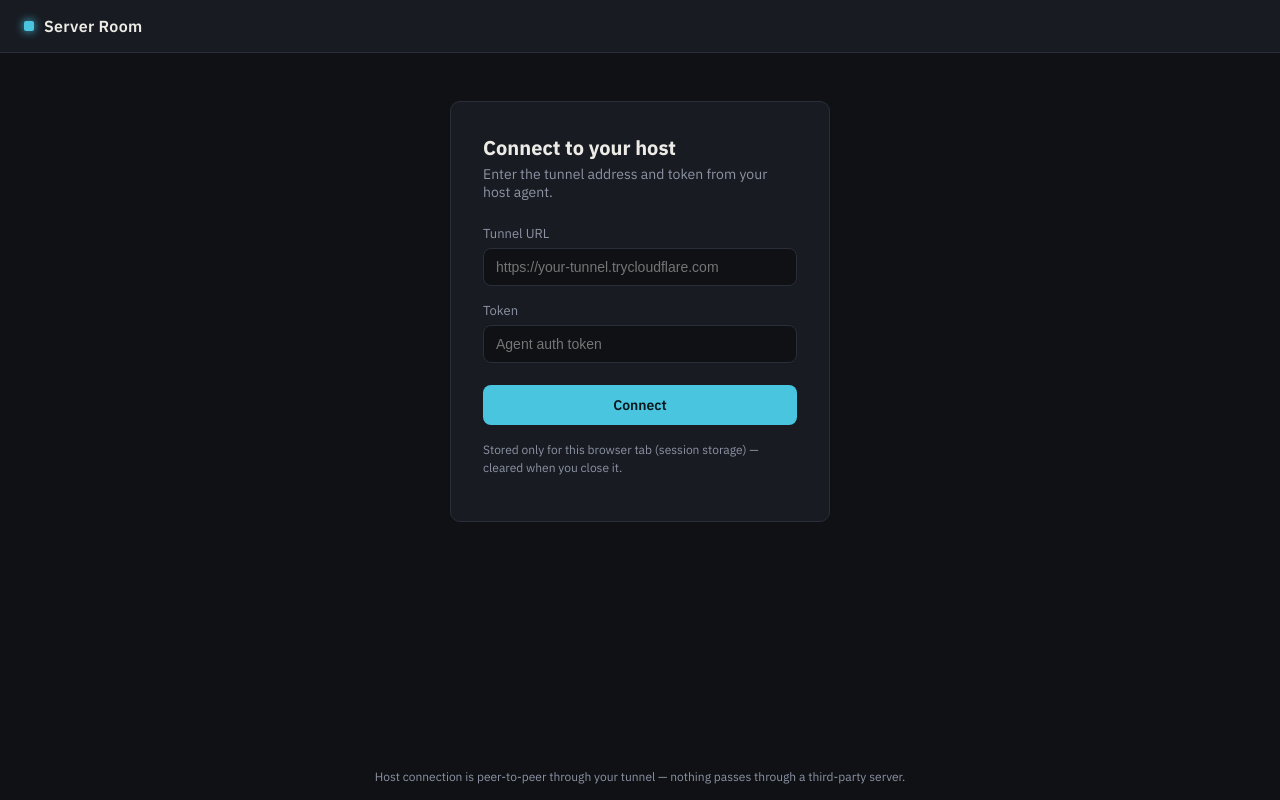
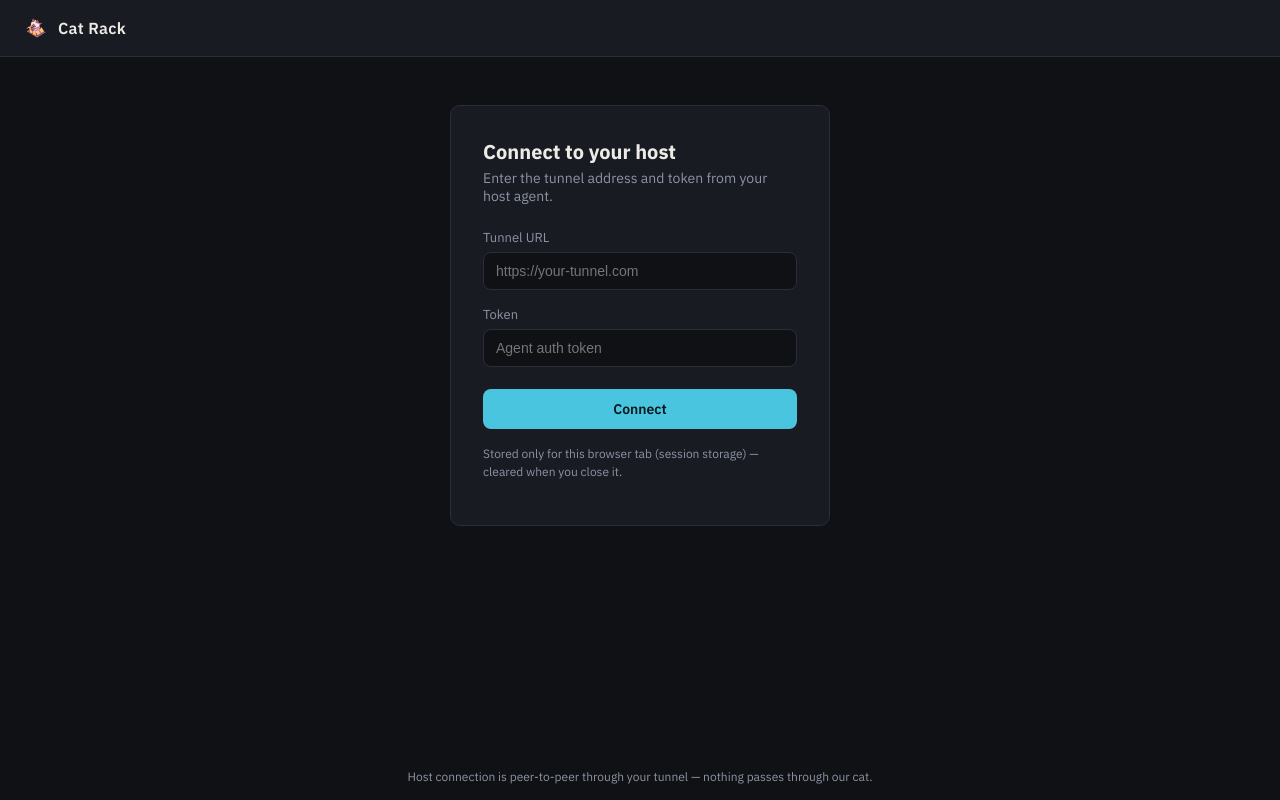
Before and after one commit to unknowncodr/CatRack, a plain HTML site: page index.html in a window 1280 px wide. Drawn offline with Linux system fonts and the light colour scheme.

Commit message:
Changed branding and added new content to the homepage. Updated the navigation menu and fixed some layout issues.

```diff
--- a/index.html
+++ b/index.html
@@ -3,7 +3,7 @@
 <head>
 <meta charset="UTF-8">
 <meta name="viewport" content="width=device-width, initial-scale=1.0">
-<title>Server Room</title>
+<title>Cat Rack</title>
 <link rel="icon" type="image/png" href="/caticon.png">
 <style>
   @import url('https://fonts.googleapis.com/css2?family=IBM+Plex+Sans:wght@400;500;600;700&family=IBM+Plex+Mono:wght@400;500;600&display=swap');
@@ -291,7 +291,7 @@
 <div id="app">
 
   <header class="topbar">
-    <div class="brand"><span class="mark"></span> Server Room</div>
+    <div class="brand"><img src="/caticon.png" alt="" style="width:24px;height:24px;object-fit:contain;vertical-align:middle"> Cat Rack</div>
     <div id="hostPill" class="host-pill" hidden>
       <span id="hostDot" class="dot offline"></span>
       <span id="hostLabel">Host offline</span>
@@ -307,7 +307,7 @@
         <p class="sub">Enter the tunnel address and token from your host agent.</p>
 
         <label for="tunnelUrl">Tunnel URL</label>
-        <input type="text" id="tunnelUrl" placeholder="https://your-tunnel.trycloudflare.com" autocomplete="off">
+        <input type="text" id="tunnelUrl" placeholder="https://your-tunnel.com" autocomplete="off">
 
         <label for="tunnelToken">Token</label>
         <input type="password" id="tunnelToken" placeholder="Agent auth token" autocomplete="off">
@@ -387,7 +387,7 @@
 
   </main>
 
-  <footer>Host connection is peer-to-peer through your tunnel — nothing passes through a third-party server.</footer>
+  <footer>Host connection is peer-to-peer through your tunnel — nothing passes through our cat.</footer>
 </div>
 
 <script>
```
